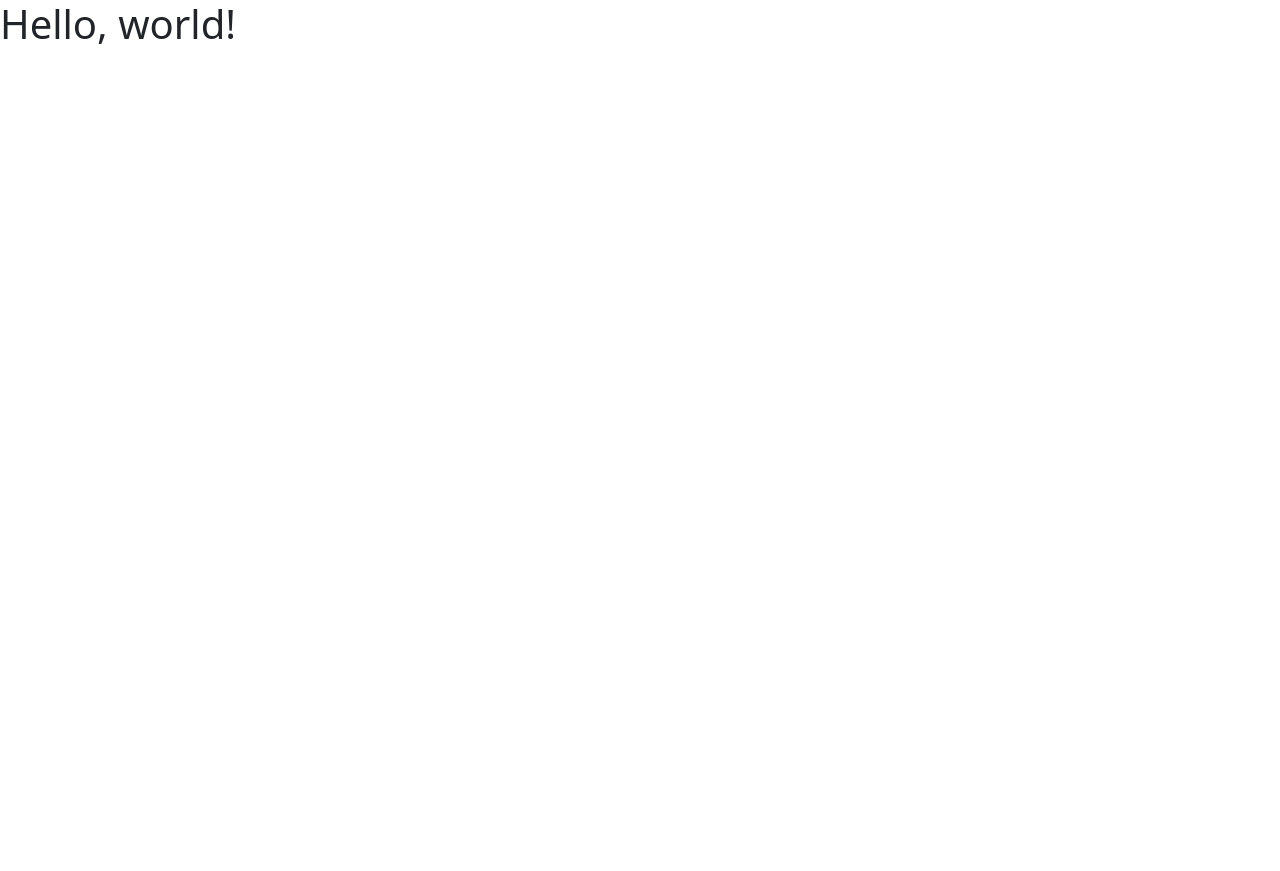
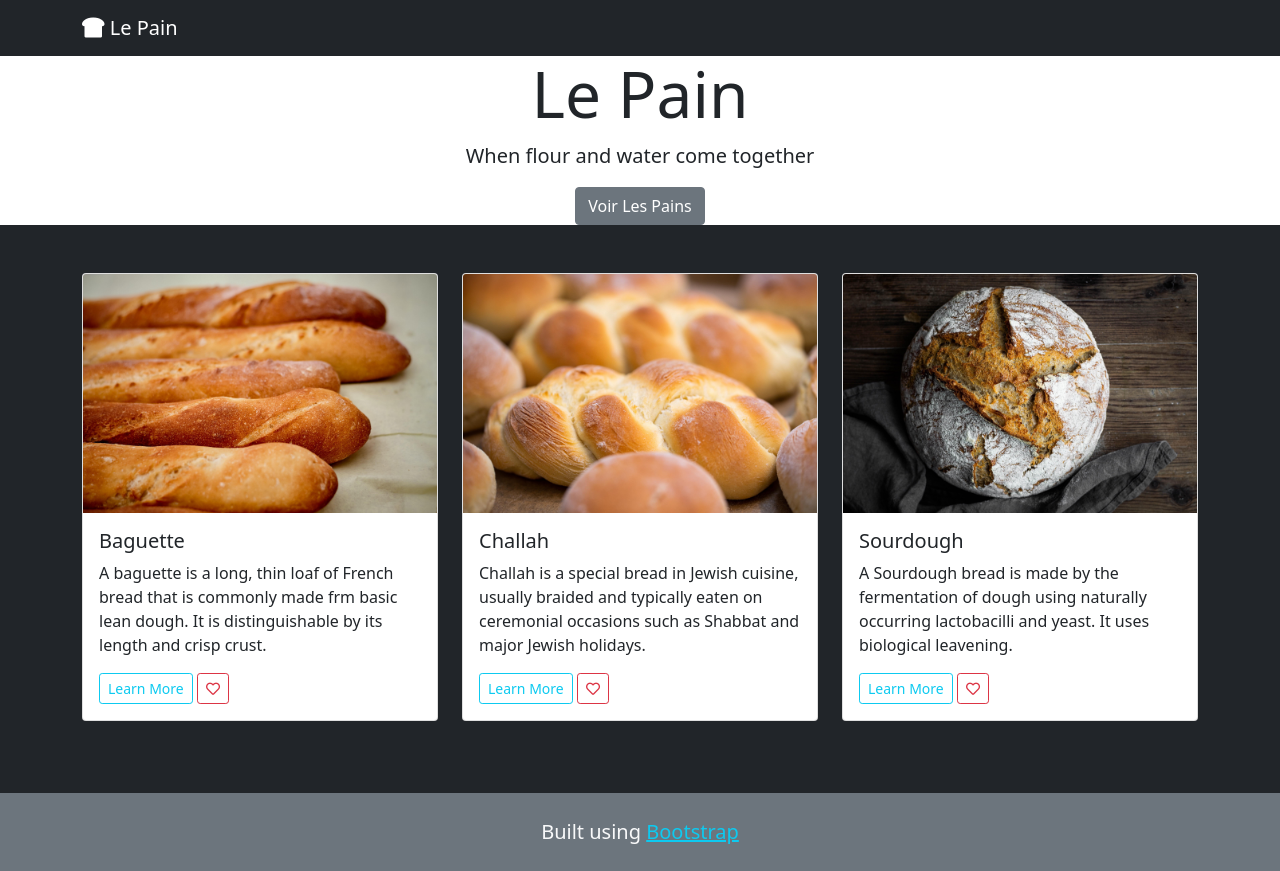
Before and after one commit to bellkevin677/LePain, a plain HTML site: page index.html in a window 1280 px wide. Before the commit the page ends 800 px from the top, so only its background shows below. Drawn offline with nearby package versions, Linux system fonts and the light colour scheme; a web font is replaced by a local one.

Commit message:
html complete

```diff
--- a/index.html
+++ b/index.html
@@ -1,28 +1,111 @@
 <!doctype html>
 <html lang="en">
-  <head>
+
+<head>
     <meta charset="utf-8">
     <meta name="viewport" content="width=device-width, initial-scale=1">
 
     <!-- Bootstrap CSS -->
-    <link href="https://cdn.jsdelivr.net/npm/bootstrap@5.0.0-beta2/dist/css/bootstrap.min.css" rel="stylesheet" integrity="sha384-BmbxuPwQa2lc/FVzBcNJ7UAyJxM6wuqIj61tLrc4wSX0szH/Ev+nYRRuWlolflfl" crossorigin="anonymous">
+    <link href="https://cdn.jsdelivr.net/npm/bootstrap@5.0.0-beta2/dist/css/bootstrap.min.css" rel="stylesheet"
+        integrity="sha384-BmbxuPwQa2lc/FVzBcNJ7UAyJxM6wuqIj61tLrc4wSX0szH/Ev+nYRRuWlolflfl" crossorigin="anonymous">
 
     <!-- Google Fonts Link -->
     <link rel="preconnect" href="https://fonts.gstatic.com">
     <link href="https://fonts.googleapis.com/css2?family=IM+Fell+French+Canon&display=swap" rel="stylesheet">
 
     <!-- Font Awesome Link -->
-    <link rel="stylesheet" href="https://use.fontawesome.com/releases/v5.15.2/css/all.css" integrity="sha384-vSIIfh2YWi9wW0r9iZe7RJPrKwp6bG+s9QZMoITbCckVJqGCCRhc+ccxNcdpHuYu" crossorigin="anonymous">
+    <link rel="stylesheet" href="https://use.fontawesome.com/releases/v5.15.2/css/all.css"
+        integrity="sha384-vSIIfh2YWi9wW0r9iZe7RJPrKwp6bG+s9QZMoITbCckVJqGCCRhc+ccxNcdpHuYu" crossorigin="anonymous">
 
     <!-- Link to CSS file -->
     <link rel="stylesheet" href="main.css">
 
     <title>Le Pain</title>
-  </head>
-  <body>
-    <h1>Hello, world!</h1>
+</head>
+
+<body>
+    <!-- Navbar -->
+    <!-- sticky-top will set the "position: sticky" style to the nav element -->
+    <nav class="navbar navbar-dark bg-dark sticky-top">
+        <div class="container">
+            <a class="navbar-brand" href="#"><i class="fas fa-bread-slice"></i> Le Pain</a>
+        </div>
+    </nav>
+
+    <!-- Header -->
+    <div id="header" class="d-flex flex-column justify-content-center align-items-center m-0 text-center">
+        <h1 class="display-3">Le Pain</h1>
+        <p class="lead">When flour and water come together</p>
+        <a href="#gallery" class="btn btn-secondary">Voir Les Pains</a>
+    </div>
+
+    <!-- Gallery -->
+    <div id="gallery" class="bg-dark p-5">
+        <div class="container">
+            <div class="row">
+                <!-- Card 1 -->
+                <div class="mb-4 col-lg-4">
+                    <div class="card">
+                        <img src="Images/baguette.jpg" class="card-img-top" alt="Baguette Bread">
+                        <div class="card-body">
+                            <h5 class="card-title">Baguette</h5>
+                            <p class="card-text">A baguette is a long, thin loaf of French bread that is commonly made
+                            frm basic lean dough. It is distinguishable by its length and crisp crust.</p>
+                            <a href="https://en.wikipedia.org/wiki/Baguette" target="_blank"
+                            class="btn btn-outline-info btn-sm">Learn More</a>
+                            <a href="#" class="btn btn-outline-danger btn-sm">
+                                <i class="far fa-heart"></i>
+                            </a>
+                        </div>
+                    </div>
+                </div>
+                <!-- Card 2 -->
+                <div class="mb-4 col-lg-4">
+                    <div class="card">
+                        <img src="Images/challah.jpg" class="card-img-top" alt="Challah">
+                        <div class="card-body">
+                            <h5 class="card-title">Challah</h5>
+                            <p class="card-text">Challah is a special bread in Jewish cuisine, usually braided and typically eaten on ceremonial occasions such as Shabbat and major Jewish holidays.</p>
+                            <a href="https://en.wikipedia.org/wiki/Challah" target="_blank"
+                            class="btn btn-outline-info btn-sm">Learn More</a>
+                            <a href="#" class="btn btn-outline-danger btn-sm">
+                                <i class="far fa-heart"></i>
+                            </a>
+                        </div>
+                    </div>
+                </div>
+                <!-- Card 3 -->
+                <div class="mb-4 col-lg-4">
+                    <div class="card">
+                        <img src="Images/sourdough.jpg" class="card-img-top" alt="Sourdough Bread">
+                        <div class="card-body">
+                            <h5 class="card-title">Sourdough</h5>
+                            <p class="card-text">A Sourdough bread is made by the fermentation of dough using naturally occurring lactobacilli and yeast. It uses biological leavening.</p>
+                            <a href="https://en.wikipedia.org/wiki/Sourdough" target="_blank"
+                            class="btn btn-outline-info btn-sm">Learn More</a>
+                            <a href="#" class="btn btn-outline-danger btn-sm">
+                                <i class="far fa-heart"></i>
+                            </a>
+                        </div>
+                    </div>
+                </div>
+            </div>
+        </div>
+    </div>
+
+    <!-- Footer -->
+    <div id="footer" class="bg-secondary">
+        <div class="container">
+            <p class="lead mb-0 p-4 text-light text-center">Built using
+                <a href="https://getbootstrap.com/" class="text-info">Bootstrap</a>
+            </p>
+        </div>
+    </div>
 
     <!-- Bootstrap Javascript Link -->
-    <script src="https://cdn.jsdelivr.net/npm/bootstrap@5.0.0-beta2/dist/js/bootstrap.bundle.min.js" integrity="sha384-b5kHyXgcpbZJO/tY9Ul7kGkf1S0CWuKcCD38l8YkeH8z8QjE0GmW1gYU5S9FOnJ0" crossorigin="anonymous"></script>
-  </body>
+    <script src="https://cdn.jsdelivr.net/npm/bootstrap@5.0.0-beta2/dist/js/bootstrap.bundle.min.js"
+        integrity="sha384-b5kHyXgcpbZJO/tY9Ul7kGkf1S0CWuKcCD38l8YkeH8z8QjE0GmW1gYU5S9FOnJ0"
+        crossorigin="anonymous"></script>
+</body>
+
 </html>
```
